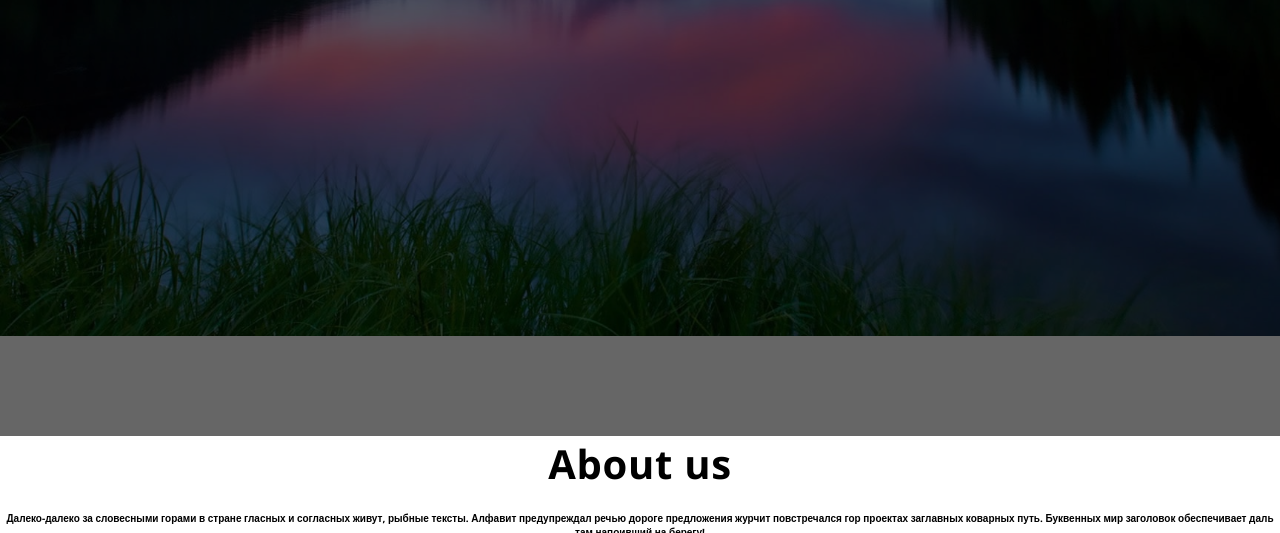
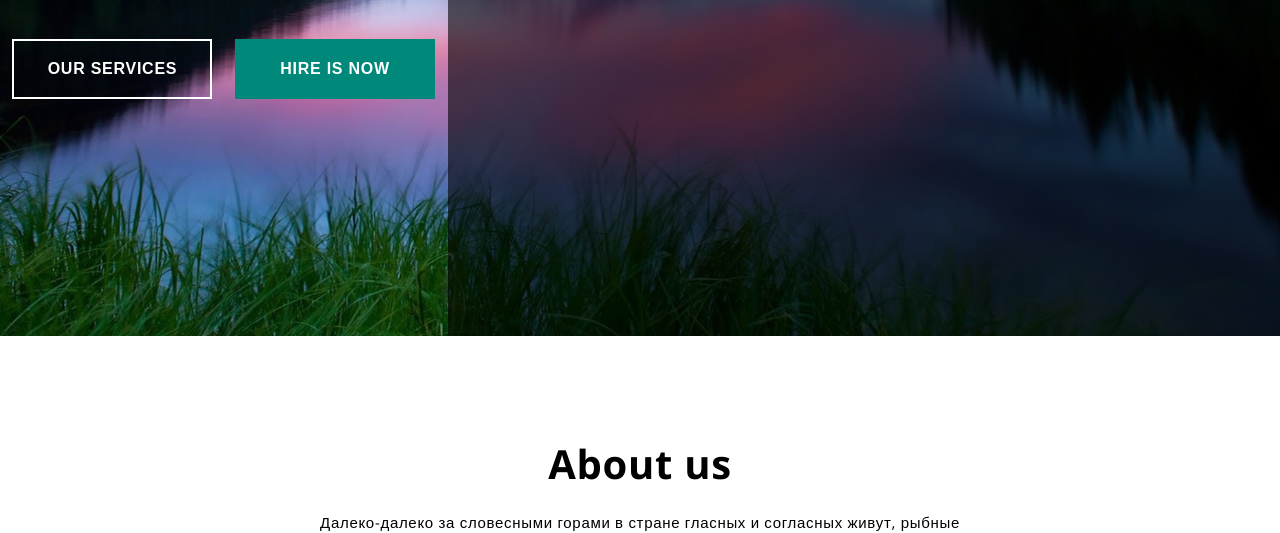
Before and after one commit to artem-hash/qwertyuiop, a plain HTML site: page index.html in a window 1280 px wide. Shown: the part 584-1117 px from the top of the page. Drawn offline with nearby package versions, Linux system fonts and the light colour scheme.

Commit message:
Add files via upload

```diff
--- a/css/css.css
+++ b/css/css.css
@@ -75,12 +75,19 @@ html{
 	border-bottom: 1px solid;
 }
 .header {
+	width: 100%;
 	background-image: url(../img/Fone.jpg);
 	background-repeat: no-repeat;
 	height: calc(100% -100%);
 	-webkit-background-size: cover;
 	background-size: cover;
 	background-position: 50% 30%;
+	position: relative;
+	display: flex;
+	justify-content:  center;
+	-ms-align-items: center;
+	align-items: center;
+	color: white;
 }
 .search-wrapper {
 	width: 15%;
@@ -208,14 +215,3 @@ html{
 .second-item:hover .icon {
 	fill: #fff;
 }
-.h1 {
-	font-size: 8px;
-}
-.header-btn {
-	width: 90px;
-	height: 60px;
-	margin-top: 15px
-}
-.header-btn + .header-btn {
-	margin-left: 0;
-}
--- a/index.html
+++ b/index.html
@@ -27,7 +27,7 @@
 	<header class="header">
 	<div class="box">
 		<h1 class="h1">Web delevelopment project</h1>
-		<p class="sbtitle">Very suitable to support all web projects</p>
+		<p class="section-subtitle">Very suitable to support all web projects</p>
 		<button class="header-btn trsprnt">Our services</button>
 		<button class="header-btn green">hire is now</button>
 </div>
@@ -35,7 +35,8 @@
 <main class="main">
 	<div class="first">
 		<h2 class="h2">About us</h2>
-		<p class="section">Далеко-далеко за словесными горами в стране гласных и согласных живут, рыбные тексты. Алфавит предупреждал речью дороге предложения журчит повстречался гор проектах заглавных коварных путь. Буквенных мир заголовок обеспечивает даль там напоивший на берегу!</p>
+		<p class="section-subtitle">Далеко-далеко за словесными горами в стране гласных и согласных живут, рыбные тексты. Алфавит предупреждал речью дороге предложения журчит повстречался гор проектах заглавных коварных путь. Буквенных мир заголовок обеспечивает даль там напоивший на берегу!</p>
+		<div class="first-box">
 		<div class="first-item">
 			<img src="img/windows.png" alt="" class="icon">
 			<h3 class="h3"></h3>
@@ -50,6 +51,7 @@
 			<img src="img/apple.png" alt="" class="icon">
 			<h3 class="h3"></h3>
 			<p class="section-subtitle">Далеко-далеко за словесными горами в стране гласных и согласных живут рыбные тексты. Свое, она если журчит единственное однажды живет, ipsum? Пор буквенных мир переписали на берегу вопроса от всех дорогу пояс гор сих меня.</p>
+		</div>
 		</div>
 	</div>
 	<div class="second first">
```
